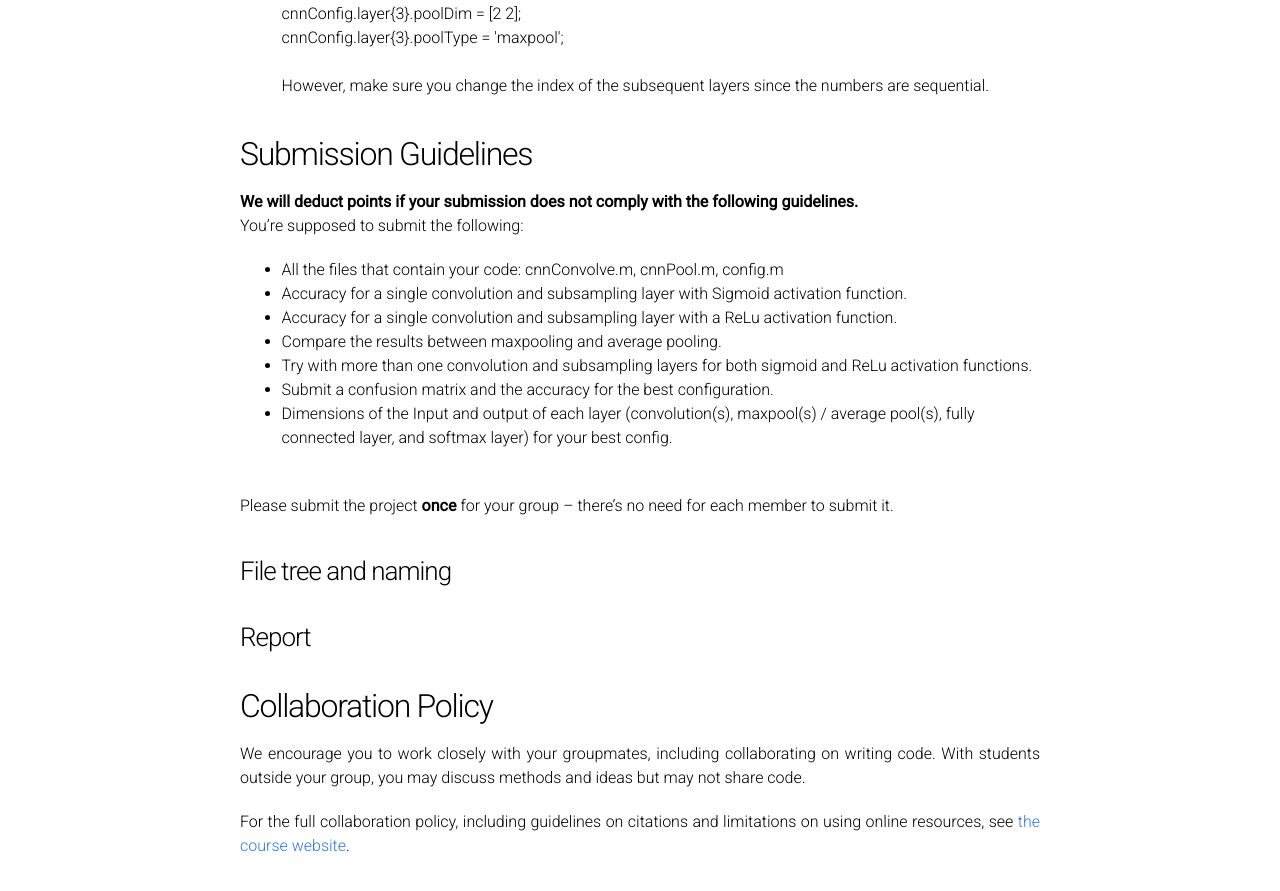
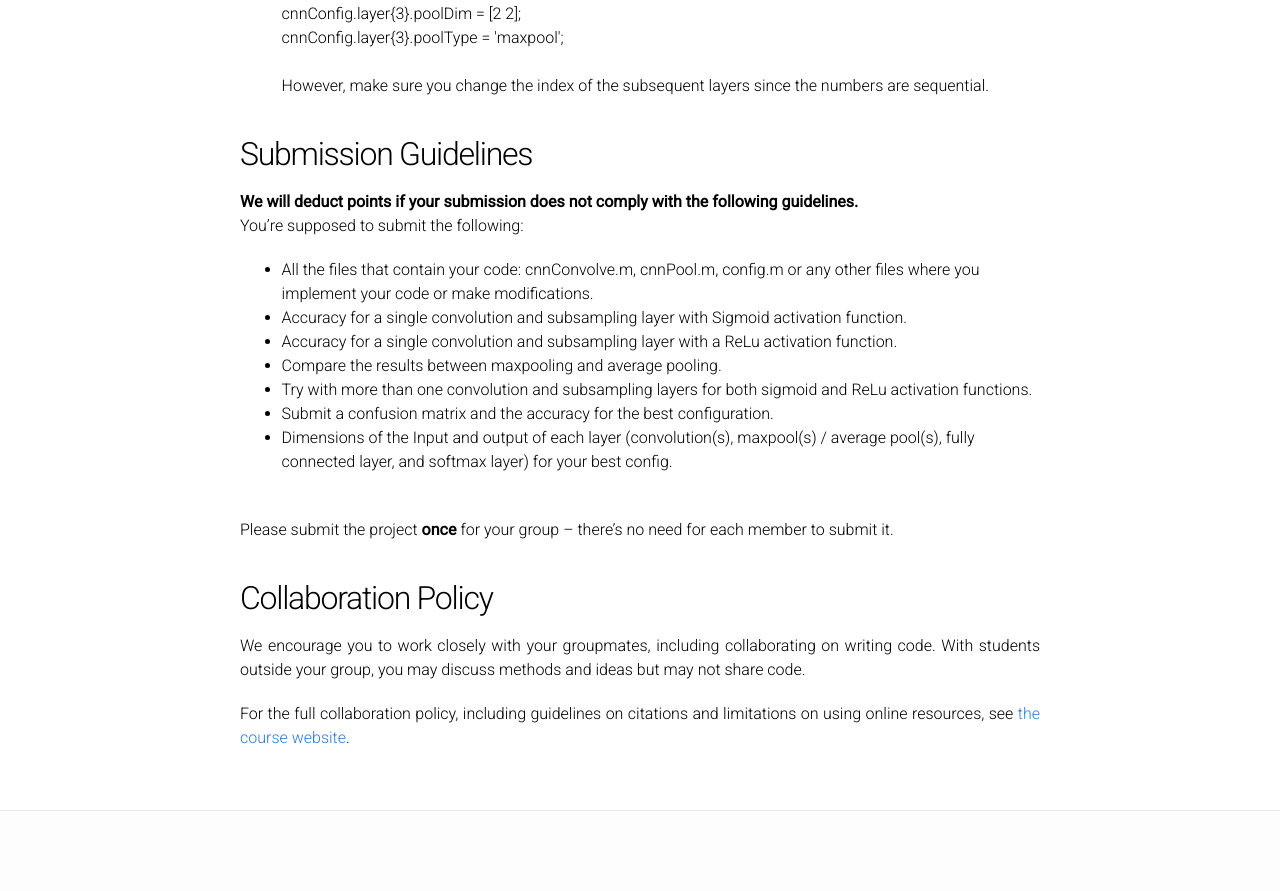
Before and after one commit to cmsc426spring2019/cmsc426spring2019.github.io, a Jekyll site: the page built from project4.md, in a window 1280 px wide and 900 px high, scrolled down 7839 px. Shown: the top 891 px of the window. Built offline with Jekyll 4.4.1, drawn with Linux system fonts in a browser that asks for light colours.

Commit message:
Update project4.md

```diff
--- a/project4.md
+++ b/project4.md
@@ -188,7 +188,7 @@ However, make sure you change the index of the subsequent layers since the numbe
 <b> We will deduct points if your submission does not comply with the following guidelines.</b><br>
 You're supposed to submit the following:<br>
 <ul>
-  <li> All the files that contain your code: cnnConvolve.m, cnnPool.m, config.m </li>
+  <li> All the files that contain your code: cnnConvolve.m, cnnPool.m, config.m or any other files where you implement your code or make modifications.</li>
   <li> Accuracy for a single convolution and subsampling layer with Sigmoid activation function.</li>
   <li> Accuracy for a single convolution and subsampling layer with a ReLu activation function.</li>
   <li> Compare the results between maxpooling and average pooling.</li>
@@ -199,9 +199,7 @@ You're supposed to submit the following:<br>
 <br>
 Please submit the project <b> once </b> for your group -- there's no need for each member to submit it.
 
-### File tree and naming
 
-### Report
 
 <a name='coll'></a>
 ## Collaboration Policy
```
